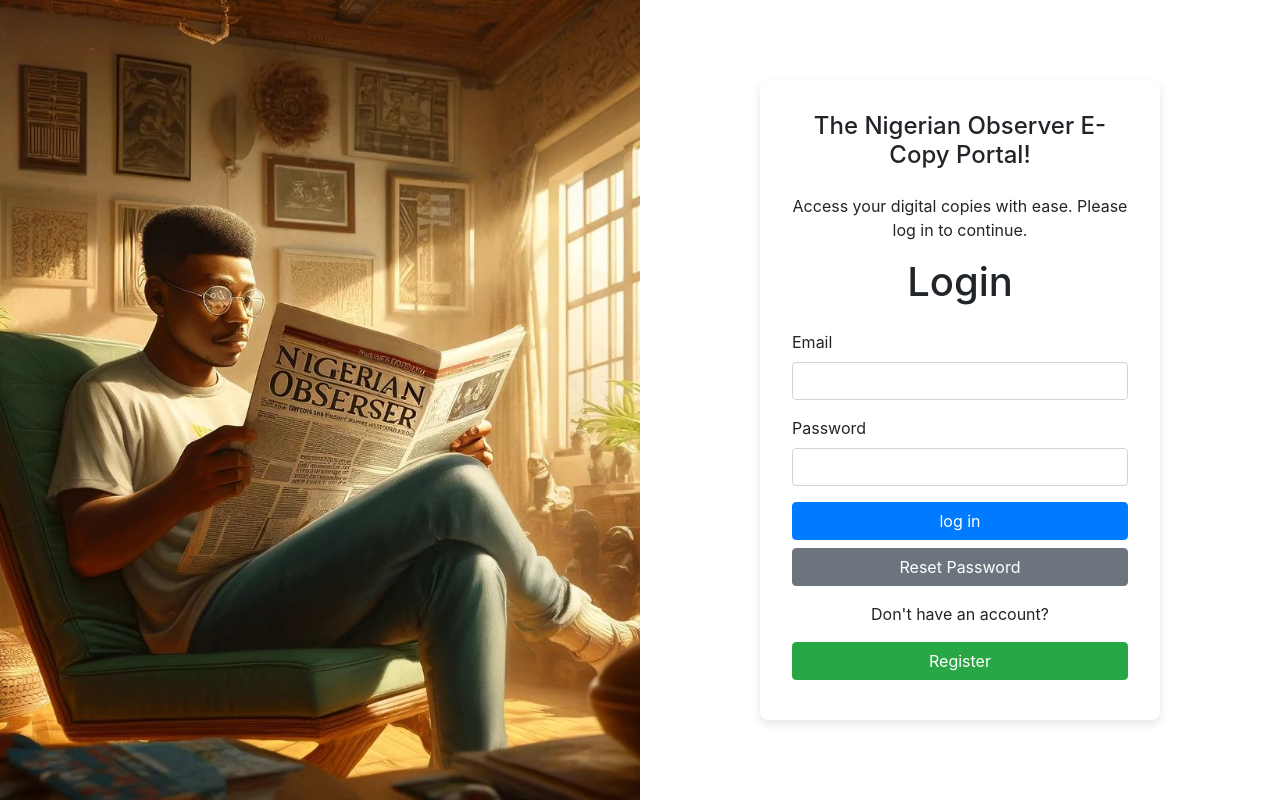
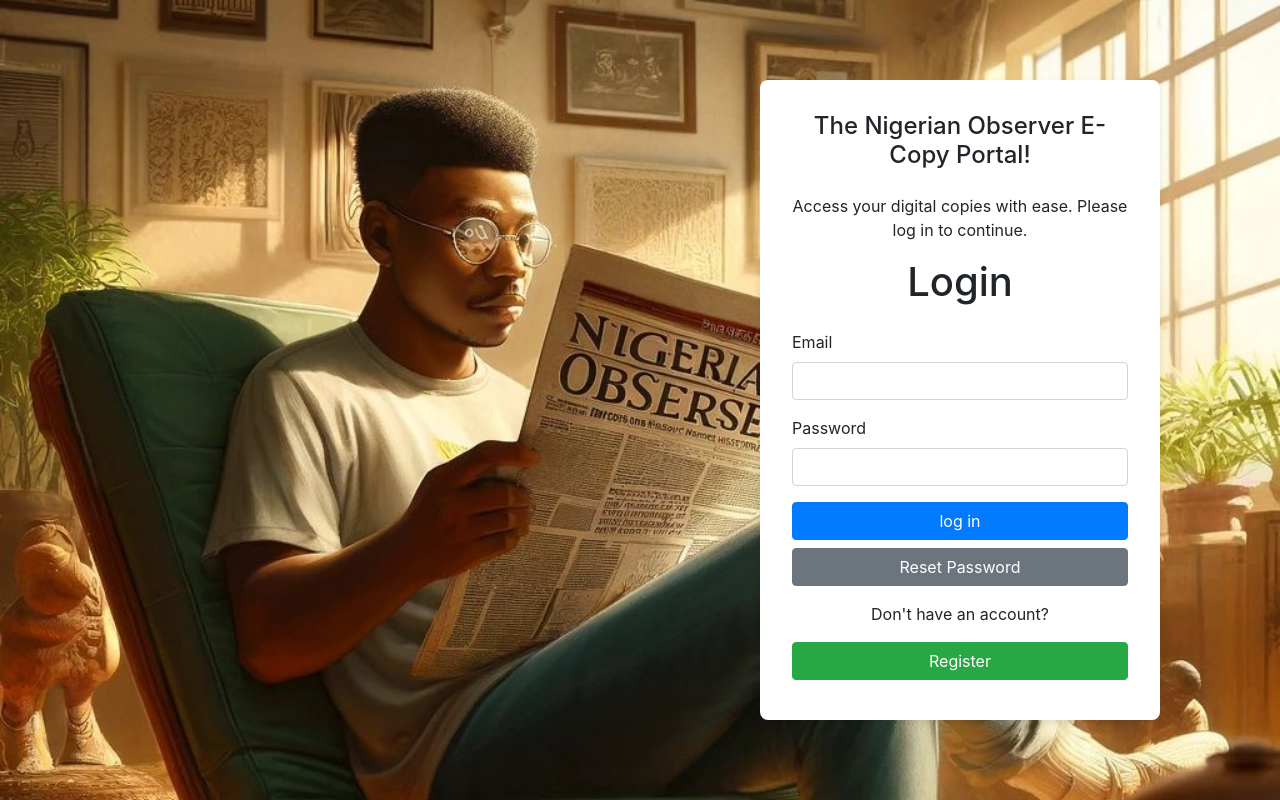
Before and after one commit to amadasunese/e-newspaper, a Flask app: page /login in a window 1280 px wide. Run offline with Flask 3, Linux system fonts and the light colour scheme; parts of the project's set-up code (start-up, migrations or seed data) failed here and were passed over; some libraries are stand-ins or nearby versions.

Commit message:
added cover image to login page

```diff
--- a/static/css/custom.css
+++ b/static/css/custom.css
@@ -1,6 +1,8 @@
 body, html {
     height: 100%;
     margin: 0;
+    background: url('/static/images/reading_observer1.jpeg') no-repeat center center;
+    background-size: cover;
 }
 .welcome-container {
     display: flex;
@@ -8,14 +10,18 @@
 }
 .image-side {
     flex: 1;
-    background: url('/static/images/reading_observer.jpeg') no-repeat center center;
+    /* background: url('/static/images/reading_observer1.jpeg') no-repeat center center; */
     background-size: cover;
+    height: auto;
+    /* width: 150%; */
 }
 .login-side {
     flex: 1;
     display: flex;
     justify-content: center;
     align-items: center;
+    /* background: url('/static/images/login-back.jpg') no-repeat center center;
+    background-size: cover; */
 }
 .login-box {
     width: 400px;
```
Also changed, not shown: static/images/login-back.jpg (added), static/images/reading_observer1.jpeg (added).
